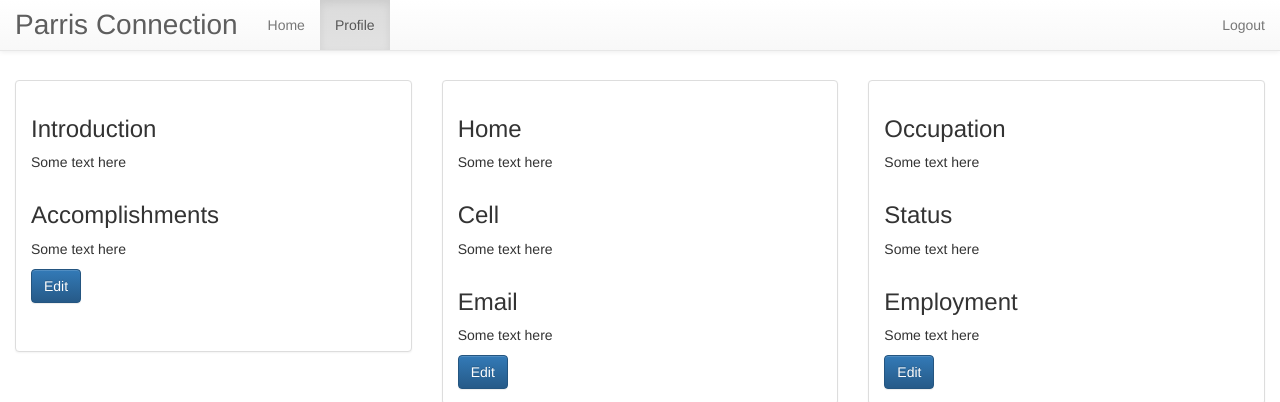
After one commit to jp273934/ParrisConnection, a PHP site: page /profile.php in a window 1280 px wide. The commit adds this page. Shown: the top 402 px of the page. Run offline with PHP 8.4, Linux system fonts and the light colour scheme; some libraries are stand-ins or nearby versions.

Commit message:
Profile page layout

```diff
--- /dev/null
+++ b/ParrisConnection/CSS/Styles.css
@@ -0,0 +1,3 @@
+.panelHeight{
+    height: 34vh;
+}
--- a/ParrisConnection/index.php
+++ b/ParrisConnection/index.php
@@ -58,12 +58,6 @@ and open the template in the editor.
         </nav>
         <div class="container-fluid">
             <div class="row">
-                <?php
-
-
-
-                ?>
-
                 <div class="col-lg-offset-4 col-lg-4" style="padding-top: 25vh;">
                     <form method="post" action="index.php">
                         <div class="form-group">
--- /dev/null
+++ b/ParrisConnection/profile.php
@@ -0,0 +1,212 @@
+<?php
+    session_start();
+?>
+<html>
+    <head>
+        <meta charset="UTF-8">
+        <title>Parris Connection</title>
+        <link rel="stylesheet" href="https://maxcdn.bootstrapcdn.com/bootstrap/3.3.6/css/bootstrap.min.css" integrity="sha384-1q8mTJOASx8j1Au+a5WDVnPi2lkFfwwEAa8hDDdjZlpLegxhjVME1fgjWPGmkzs7" crossorigin="anonymous">
+        <link rel="stylesheet" href="CSS/Styles.css" />
+<!-- Optional theme -->
+<link rel="stylesheet" href="https://maxcdn.bootstrapcdn.com/bootstrap/3.3.6/css/bootstrap-theme.min.css" integrity="sha384-fLW2N01lMqjakBkx3l/M9EahuwpSfeNvV63J5ezn3uZzapT0u7EYsXMjQV+0En5r" crossorigin="anonymous">
+
+<script src="https://code.jquery.com/jquery-2.2.4.min.js" integrity="sha256-BbhdlvQf/xTY9gja0Dq3HiwQF8LaCRTXxZKRutelT44=" crossorigin="anonymous"></script>
+<!-- Latest compiled and minified JavaScript -->
+<script src="https://maxcdn.bootstrapcdn.com/bootstrap/3.3.6/js/bootstrap.min.js" integrity="sha384-0mSbJDEHialfmuBBQP6A4Qrprq5OVfW37PRR3j5ELqxss1yVqOtnepnHVP9aJ7xS" crossorigin="anonymous"></script>
+
+<script src="https://use.fontawesome.com/4bf83f2a2c.js"></script>
+    </head>
+    <body>
+        <nav class="navbar navbar-default navbar-fixed-top" >
+            <div class="container-fluid">
+                <!-- Brand and toggle get grouped for better mobile display -->
+                <div class="navbar-header">
+                    <button type="button" class="navbar-toggle collapsed" data-toggle="collapse" data-target="#bs-example-navbar-collapse-1" aria-expanded="false">
+                        <span class="sr-only">Toggle navigation</span>
+                        <span class="icon-bar"></span>
+                        <span class="icon-bar"></span>
+                        <span class="icon-bar"></span>
+                    </button>
+                    <a class="navbar-brand" href="#" style="font-size: 2em;">Parris Connection</a>
+                </div>
+
+                <!-- Collect the nav links, forms, and other content for toggling -->
+                <div class="collapse navbar-collapse" id="bs-example-navbar-collapse-1">
+                    <ul class="nav navbar-nav">
+                        <li><a href="home.php">Home <span class="sr-only">(current)</span></a></li>
+                        <li class="active"><a href="profile.php">Profile<span class="sr-only">(current)</span></a></li>
+                    </ul>
+                    <form class="navbar-form navbar-left" role="search">
+                        <div class="form-group">
+
+                        </div>
+                    </form>
+                    <ul class="nav navbar-nav navbar-right">
+                        <?php
+                            require_once 'Rules.php';
+
+
+                             if(isset($_SESSION['UserId']))
+                            {
+                                $useraccount = GetUserAccount($_SESSION['UserId']);
+
+                                if($useraccount->num_rows)
+                                {
+                                    $row = $useraccount->fetch_array(MYSQLI_NUM);
+                                    $useraccount->close();
+
+                                    print "<a><li>" . $row[2] . " " . $row[1] . "</a><li>" ;
+                                }
+                            }
+                        ?>
+                        <li><a href="index.php">Logout</a></li>
+                    </ul>
+
+                </div><!-- /.navbar-collapse -->
+            </div><!-- /.container-fluid -->
+        </nav>
+        <div class="container-fluid">
+            <div class="row" style="padding-top: 10vh;">
+                <div class="col-lg-4">
+                    <div class="panel panel-default panelHeight">
+                        <div class="panel-body">
+                            <div class="row">
+                                <div class="col-lg-12">
+                                    <h3>Introduction</h3>
+                                    <p>Some text here</p>
+                                </div>
+                            </div>
+                            <div class="row">
+                                <div class="col-lg-12">
+                                    <h3>Accomplishments</h3>
+                                    <p>Some text here</p>
+                                </div>
+                            </div>
+                            <div class="row">
+                                <div class="col-lg-12">
+                                    <button type="button" class="btn btn-primary">Edit</button>
+                                </div>
+                            </div>
+                        </div>
+                    </div>
+                </div>
+                <div class="col-lg-4">
+                    <div class="panel panel-default">
+                        <div class="panel-body">
+                            <div class="row">
+                                <div class="col-lg-12">
+                                    <h3>Home</h3>
+                                    <p>Some text here</p>
+                                </div>
+                            </div>
+                            <div class="row">
+                                <div class="col-lg-12">
+                                    <h3>Cell</h3>
+                                    <p>Some text here</p>
+                                </div>
+                            </div>
+                            <div class="row">
+                                <div class="col-lg-12">
+                                    <h3>Email</h3>
+                                    <p>Some text here</p>
+                                </div>
+                            </div>
+                            <div class="row">
+                                <div class="col-lg-12">
+                                    <button type="button" class="btn btn-primary">Edit</button>
+                                </div>
+                            </div>
+                        </div>
+                    </div>
+                </div>
+                <div class="col-lg-4">
+                    <div class="panel panel-default">
+                        <div class="panel-body">
+                            <div class="row">
+                                <div class="col-lg-12">
+                                    <h3>Occupation</h3>
+                                    <p>Some text here</p>
+                                </div>
+                            </div>
+                            <div class="row">
+                                <div class="col-lg-12">
+                                    <h3>Status</h3>
+                                    <p>Some text here</p>
+                                </div>
+                            </div>
+                            <div class="row">
+                                <div class="col-lg-12">
+                                    <h3>Employment</h3>
+                                    <p>Some text here</p>
+                                </div>
+                            </div>
+                            <div class="row">
+                                <div class="col-lg-12">
+                                    <button type="button" class="btn btn-primary">Edit</button>
+                                </div>
+                            </div>
+                        </div>
+                    </div>
+                </div>
+            </div>
+            <div class="row">
+                <div class="col-lg-4">
+                    <div class="panel panel-default">
+                        <div class="panel-body">
+                            <div class="row">
+                                <div class="col-lg-12">
+                                    <h3>Education</h3>
+                                    <p>Some text here</p>
+                                </div>
+                            </div>
+                            <div class="row">
+                                <div class="col-lg-12">
+                                    <button type="button" class="btn btn-primary">Edit</button>
+                                </div>
+                            </div>
+                        </div>
+                    </div>
+                </div>
+                <div class="col-lg-8">
+                    <div id="carousel-example-generic" class="carousel slide" data-ride="carousel">
+                        <!-- Indicators -->
+                        <ol class="carousel-indicators">
+                            <li data-target="#carousel-example-generic" data-slide-to="0" class="active"></li>
+                            <li data-target="#carousel-example-generic" data-slide-to="1"></li>
+                            <li data-target="#carousel-example-generic" data-slide-to="2"></li>
+                        </ol>
+
+                        <!-- Wrapper for slides -->
+                        <div class="carousel-inner" role="listbox">
+                            <div class="item active">
+                                <img src="..." alt="...">
+                                <div class="carousel-caption">
+                                    ...
+                                </div>
+                            </div>
+                            <div class="item">
+                                <img src="..." alt="...">
+                                <div class="carousel-caption">
+                                    ...
+                                </div>
+                            </div>
+                            ...
+                        </div>
+
+                        <!-- Controls -->
+                        <a class="left carousel-control" href="#carousel-example-generic" role="button" data-slide="prev">
+                            <span class="glyphicon glyphicon-chevron-left" aria-hidden="true"></span>
+                            <span class="sr-only">Previous</span>
+                        </a>
+                        <a class="right carousel-control" href="#carousel-example-generic" role="button" data-slide="next">
+                            <span class="glyphicon glyphicon-chevron-right" aria-hidden="true"></span>
+                            <span class="sr-only">Next</span>
+                        </a>
+                    </div>
+                </div>
+            </div>
+        </div>
+
+
+    </body>
+</html>
```
Also changed, not shown: ParrisConnection/home.php (+5 -4 lines).
